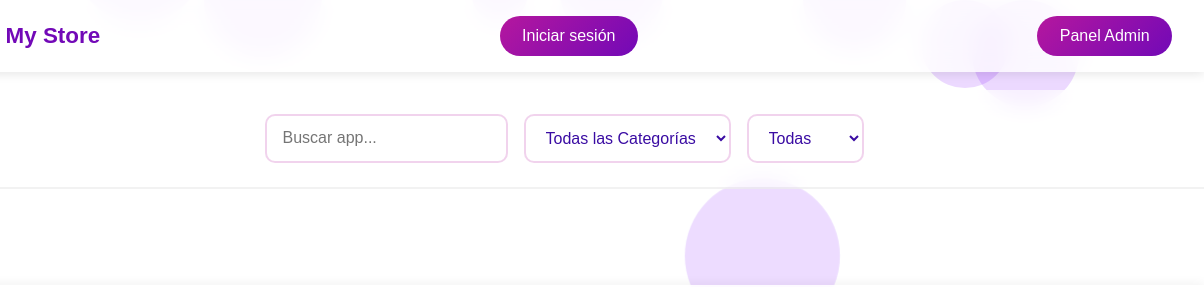
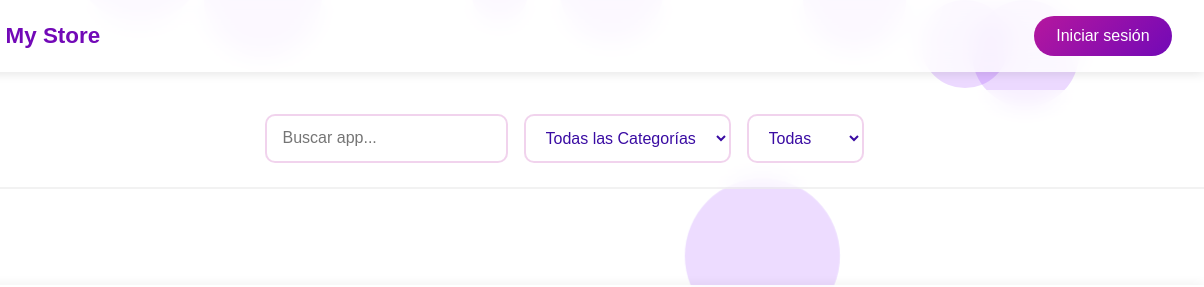
Before and after one commit to soportemyestore-code/My-Store, a website: page public/index.html in a window 1280 px wide. Shown: the top 287 px of the page, 76-1280 px from the left. Drawn offline with Linux system fonts and the light colour scheme; no server answers.

Commit message:
Update index.html

```diff
--- a/public/index.html
+++ b/public/index.html
@@ -208,7 +208,6 @@
   <header class="fade-in">
     <h1><img src="img/logo.png" alt="logo" style="height:40px;"> My Store</h1>
     <button id="authBtn" class="login-btn slide-up">Iniciar sesión</button>
-    <button id="PanelBtn" class="login-btn slide-up">Panel Admin</button>
   </header>
 
   <section class="filters fade-in">
```
